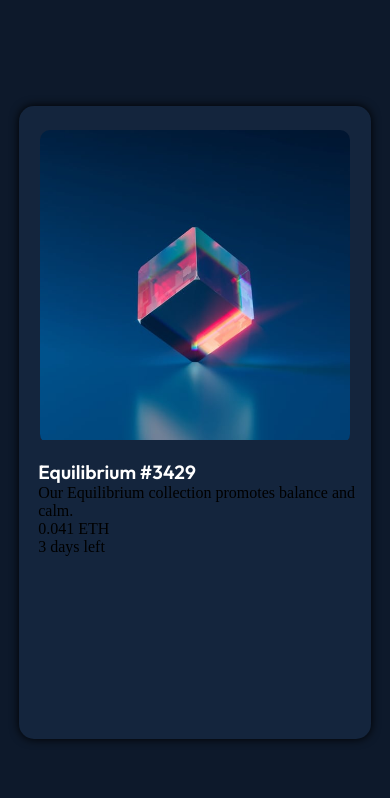
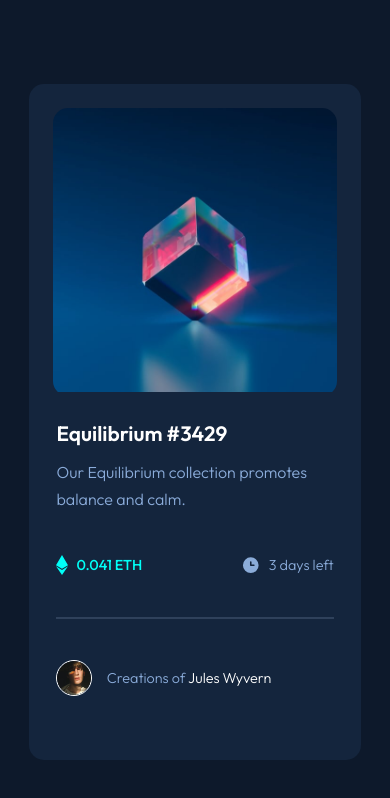
Before and after one commit to Realitales/Personal-Challenges, a plain HTML site: page nft-preview-card-component-main/index.html in a window 390 px wide. Drawn offline with Linux system fonts and the light colour scheme.

Commit message:
Mobile first completed

```diff
--- a/nft-preview-card-component-main/index.html
+++ b/nft-preview-card-component-main/index.html
@@ -24,17 +24,32 @@
           <img src="/images/image-equilibrium.jpg" />
         </div>
         <div class="cardtext">
-          <h1>Equilibrium #3429</h1>
-          <p>Our Equilibrium collection promotes balance and calm.</p>
+          <div class="desc">
+            <h1>Equilibrium #3429</h1>
+            <p>Our Equilibrium collection promotes balance and calm.</p>
+          </div>
           <div class="valuedaysleft">
-            <div class="value">0.041 ETH</div>
-            <div class="daysleft">3 days left</div>
+            <div class="value">
+              <img src="/images/icon-ethereum.svg" alt="" />
+              <p>0.041 ETH</p>
+            </div>
+            <div class="daysleft">
+              <img src="/images/icon-clock.svg" alt="" />
+              <p>3 days left</p>
+            </div>
+          </div>
+          <div class="creator">
+            <img src="/images/image-avatar.png" alt="" />
+            <h1>
+              <span style="color: hsl(215, 51%, 70%)">Creations of</span> Jules
+              Wyvern
+            </h1>
           </div>
         </div>
       </div>
     </div>
     <!--
-    Creation of Jules Wyvern
+
 
     <div class="attribution">
       Challenge by
--- a/nft-preview-card-component-main/style.css
+++ b/nft-preview-card-component-main/style.css
@@ -4,7 +4,9 @@
   --bgcolor: hsl(217, 54%, 11%);
   --cardbgcolor: hsl(216, 50%, 16%);
   --cardlinecolor: hsl(215, 32%, 27%);
+  --softblue: hsl(215, 51%, 70%);
   --white: hsl(0, 0%, 100%);
+  --cyan: hsl(178, 100%, 50%);
   --mfont: "Outfit";
 }
 * {
@@ -34,29 +36,99 @@ body {
   background-color: var(--cardbgcolor);
   border-radius: 15px;
   padding-top: 1.5em;
+  padding-left: 0.5em;
+  padding-right: 0.5em;
   display: flex;
   justify-content: flex-start;
   align-items: center;
   flex-direction: column;
-  box-shadow: 0px 0px 10px 0px black;
-  width: 22em;
-  height: 75vh;
-}
-.cardcontent h1 {
-  font-family: var(--mfont);
-  font-weight: 600;
-  font-size: 1.2rem;
-  color: var(--white);
+  width: 85%;
+  height: 80vh;
 }
 .cardtext {
   margin-left: 1.2em;
+  margin-right: 1.2em;
   margin-top: 1em;
+  display: flex;
+  flex-direction: column;
+  height: 50%;
+}
+.desc {
+  margin-top: 0.5em;
+}
+.desc h1 {
+  font-family: var(--mfont);
+  font-weight: 600;
+  font-size: 1.3rem;
+  color: var(--white);
+}
+.desc p {
+  font-family: var(--mfont);
+  font-weight: 300;
+  color: var(--softblue);
+  line-height: 1.7em;
+  margin-top: 0.8em;
+  color: var(--softblue);
 }
 .nftimage {
-  border-radius: 10px;
-  width: 310px;
+  border-radius: 15px;
+  width: 90%;
+  height: 100;
   overflow: hidden;
 }
 .nftimage img {
   width: 100%;
 }
+.valuedaysleft {
+  display: flex;
+  justify-content: space-between;
+  border-bottom: 2px var(--cardlinecolor) solid;
+  flex-grow: 1;
+}
+.value {
+  display: flex;
+  align-items: center;
+}
+.value p {
+  font-family: var(--mfont);
+  font-weight: 500;
+  font-size: 0.9rem;
+  color: var(--cyan);
+}
+.value img {
+  width: 12px;
+  height: 20px;
+  margin-right: 0.5em;
+}
+.daysleft {
+  display: flex;
+  align-items: center;
+}
+.daysleft p {
+  font-family: var(--mfont);
+  font-weight: 300;
+  font-size: 0.9rem;
+  color: var(--softblue);
+}
+.daysleft img {
+  width: 20px;
+  height: 20px;
+  margin-right: 0.5em;
+}
+.creator {
+  display: flex;
+  align-items: center;
+  flex-grow: 1;
+}
+.creator h1 {
+  font-family: var(--mfont);
+  font-size: 0.9rem;
+  font-weight: 300;
+  margin-left: 1em;
+  color: white;
+}
+.creator img {
+  width: 13%;
+  border: 1px white solid;
+  border-radius: 100px;
+}
```
